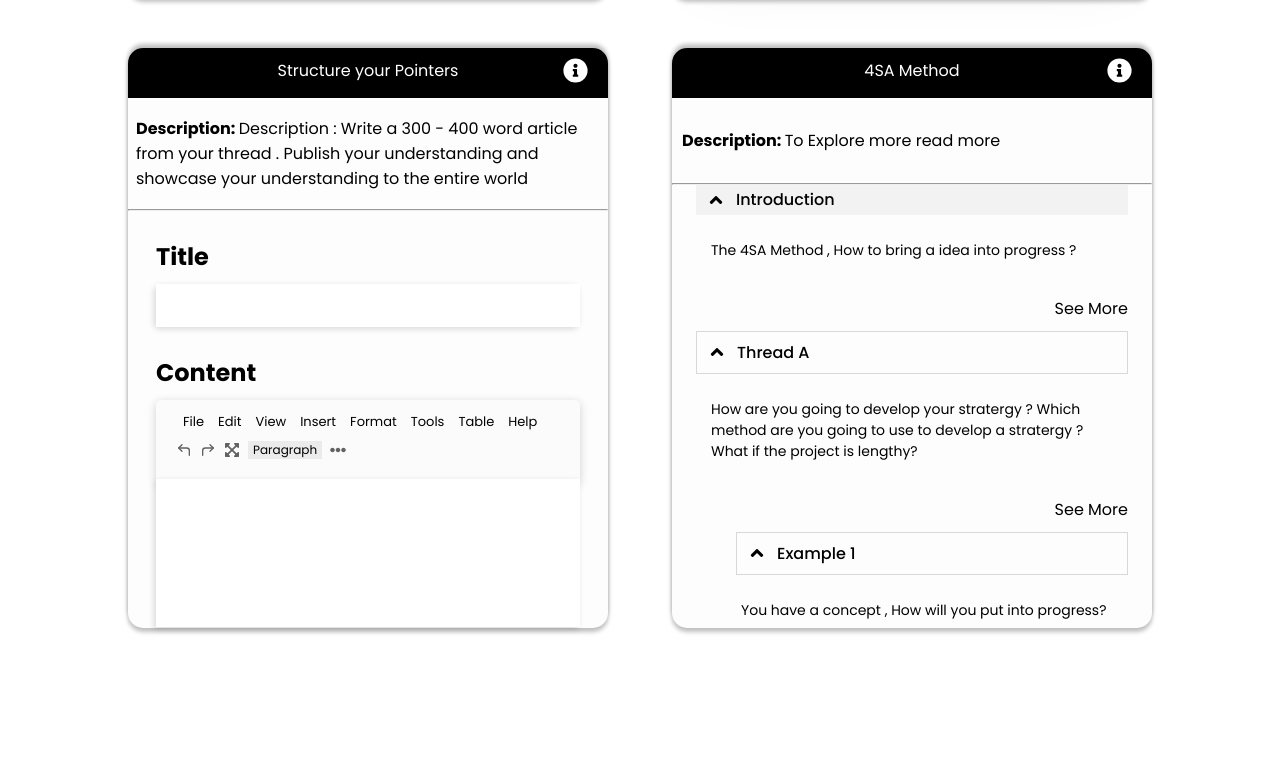
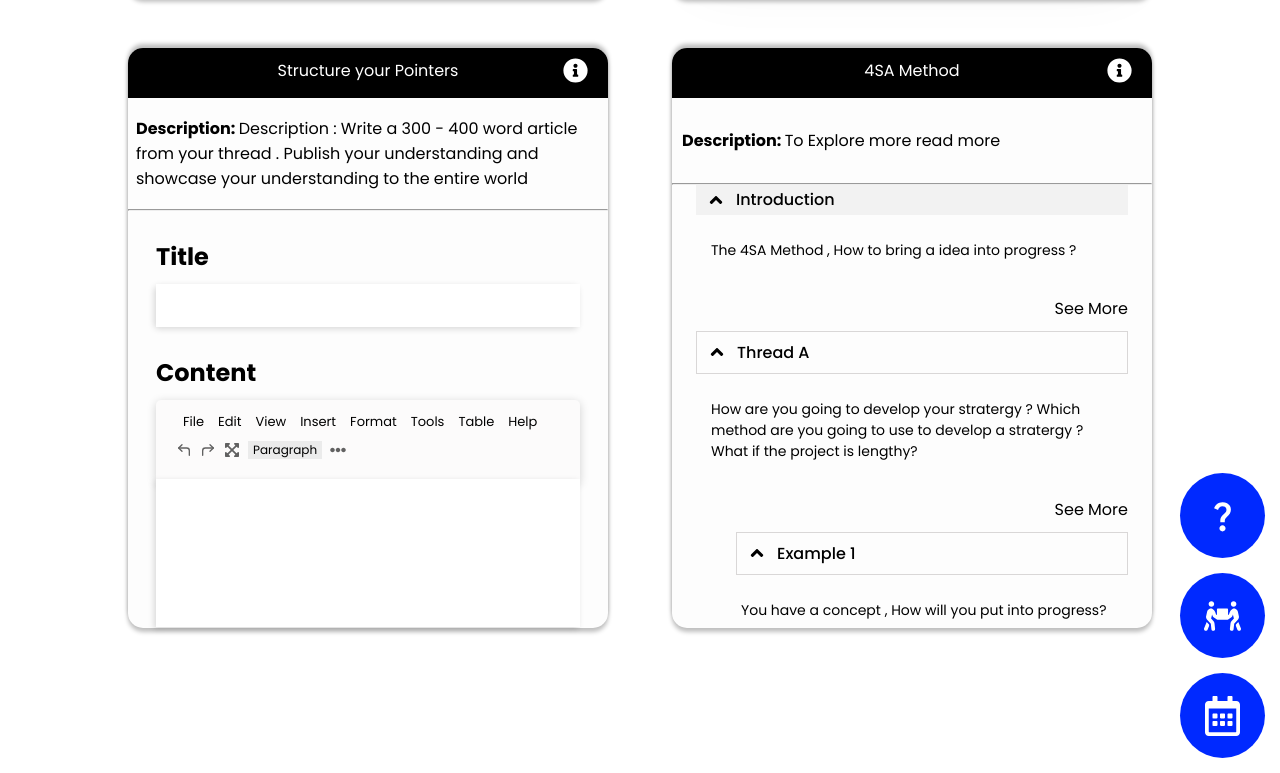
Before and after one commit to Azharul-Raj/DT-frontend, a React (Vite) app: page / in a window 1280 px wide. Shown: the part 949-1722 px from the top of the page. Before the commit the page ends 1602 px from the top, so only its background shows below. Built offline with nearby package versions, Linux system fonts and the light colour scheme.

Commit message:
floating icon added

```diff
--- /dev/null
+++ b/src/compontnts/FloatIcons/FloatIcons.css
@@ -0,0 +1,25 @@
+.main-float{
+    position: relative;
+}
+.float-icons-container{
+    position: absolute;
+    right: 15px;
+    bottom: -20px;
+
+}
+.float-icon-container{
+    display: flex;
+    justify-content: center;
+    align-items: center;
+    margin: 15px 0;
+    padding: 22px 24px;
+    background-color: #0029FF;
+    border-radius: 50%;
+    height: 85px;
+    width: 85px;
+}
+.float-icon{
+    color: white;
+    height: 40px;
+    width: 37px;
+}
--- /dev/null
+++ b/src/compontnts/FloatIcons/FloatIcons.tsx
@@ -0,0 +1,22 @@
+import React from 'react'
+import {MdQuestionMark} from 'react-icons/md'
+import {FaRegCalendarAlt,FaPeopleCarry} from 'react-icons/fa'
+import "./FloatIcons.css"
+
+export default function FloatIcons() {
+  return (
+    <div className='main-float'>
+      <div className="float-icons-container">
+      <div className="float-icon-container">
+      <MdQuestionMark className='float-icon'/>
+      </div>
+      <div className="float-icon-container">
+      <FaPeopleCarry className='float-icon'/>
+      </div>
+      <div className="float-icon-container">
+      <FaRegCalendarAlt className='float-icon'/>
+      </div>
+      </div>
+    </div>
+  )
+}
--- a/src/pages/Home.tsx
+++ b/src/pages/Home.tsx
@@ -1,4 +1,5 @@
 import React from 'react'
+import FloatIcons from '../compontnts/FloatIcons/FloatIcons'
 import Cards from './sections/Cards/Cards'
 import Hero from './sections/Hero/Hero'
 import Nav from './sections/Nav/Nav'
@@ -10,6 +11,7 @@ export default function Home() {
     <div className="">
         <Hero/>
         <Cards/>
+        <FloatIcons/>
     </div>
     </>
   )
--- a/src/pages/sections/Cards/Cards.css
+++ b/src/pages/sections/Cards/Cards.css
@@ -4,6 +4,7 @@
 }
 .bottom-cards{
     margin-top: 50px;
+    margin-bottom: 100px;
     display: flex;
     justify-content: space-between;
 }
```
